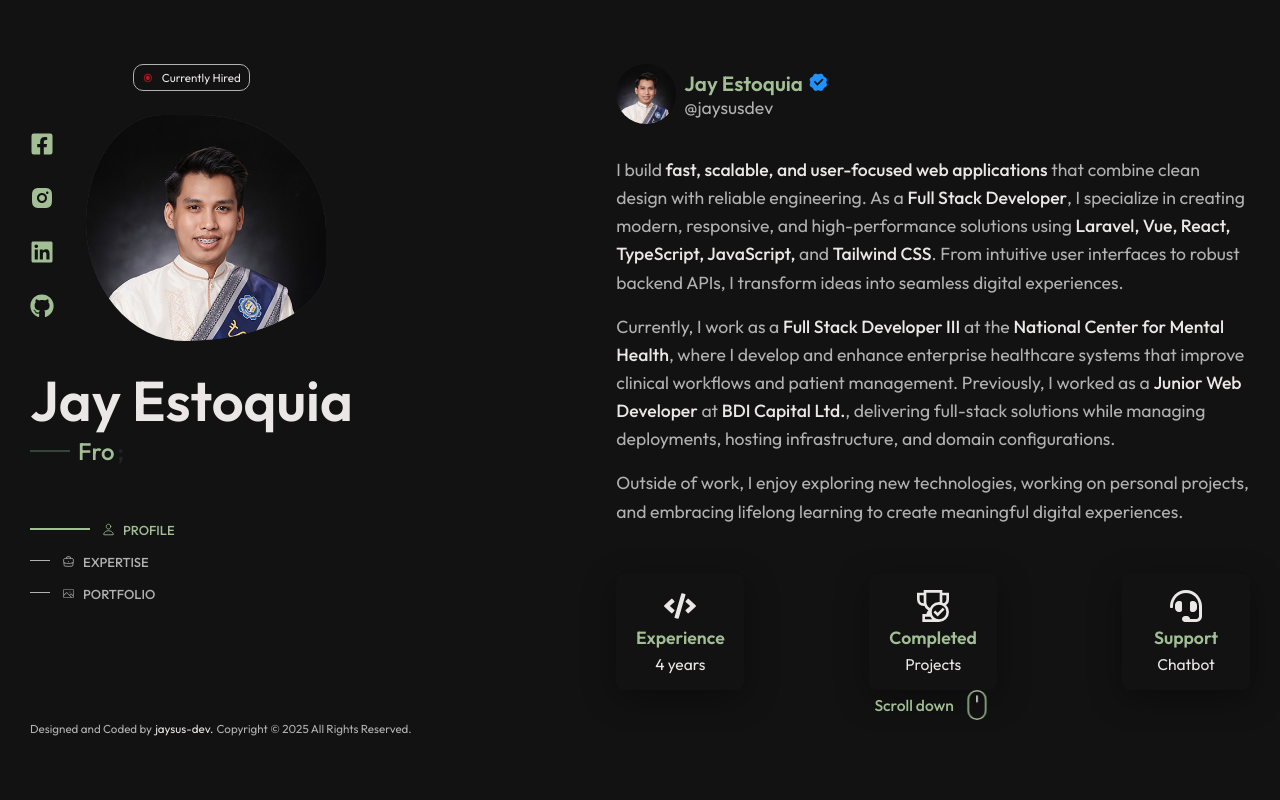
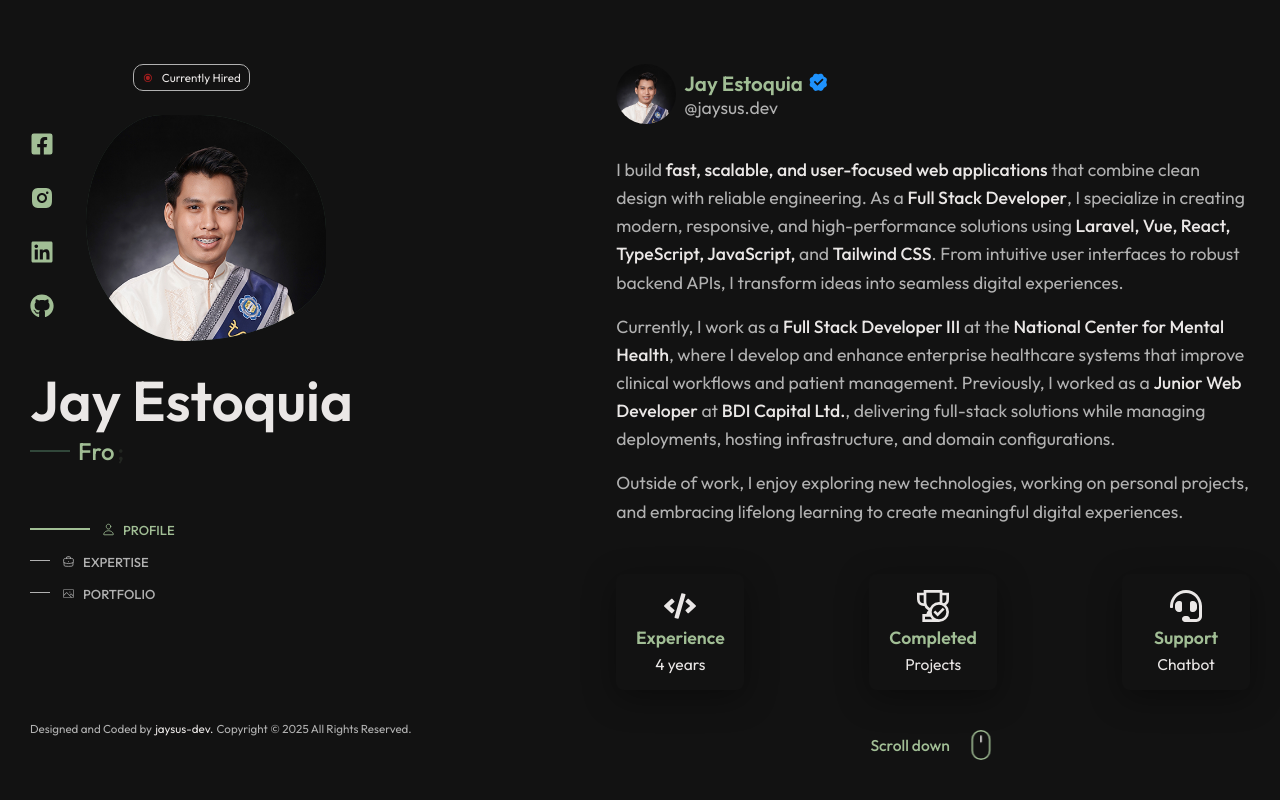
Before and after one commit to Jaysus-dev/jaysus-dev-portfoliov2, a React (Vite) app: page /profile in a window 1280 px wide. Shown: the top 800 px of the page. Built offline with nearby package versions, Linux system fonts and the light colour scheme.

Commit message:
UPDATE: Scroll icon

```diff
--- a/src/assets/json/Data.json
+++ b/src/assets/json/Data.json
@@ -51,7 +51,7 @@
       "name": "Jay Estoquia",
       "className": "profile__icon",
       "icon": "RiVerifiedBadgeFill",
-      "subname": "@jaysusdev"
+      "subname": "@jaysus.dev"
     }
   ],
 
--- a/src/components/Main/Profile/About/About.css
+++ b/src/components/Main/Profile/About/About.css
@@ -107,8 +107,9 @@
 }
 
 .profile__scroll-button {
+  margin-top: 2.5rem;
   display: flex;
-  gap: 0.5rem;
+  gap: 1rem;
   justify-content: center;
   align-items: center;
 }
```
